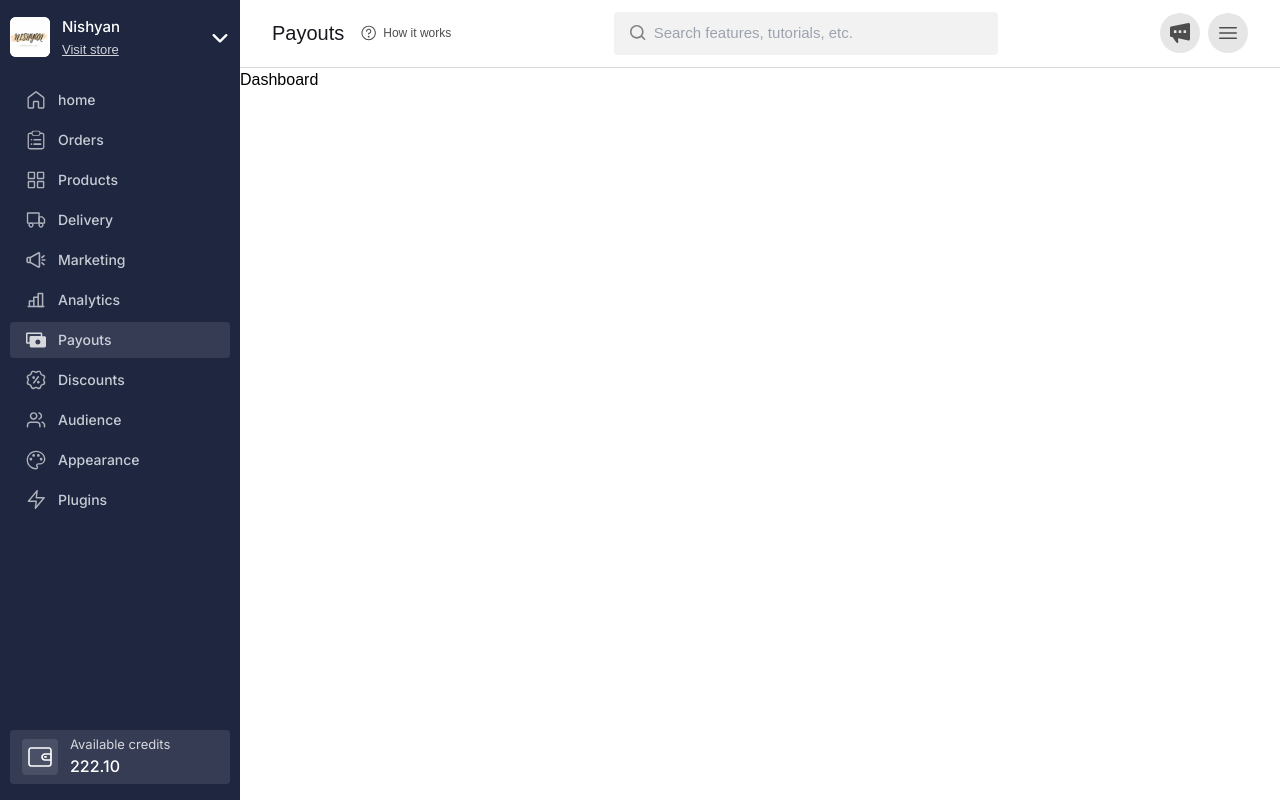
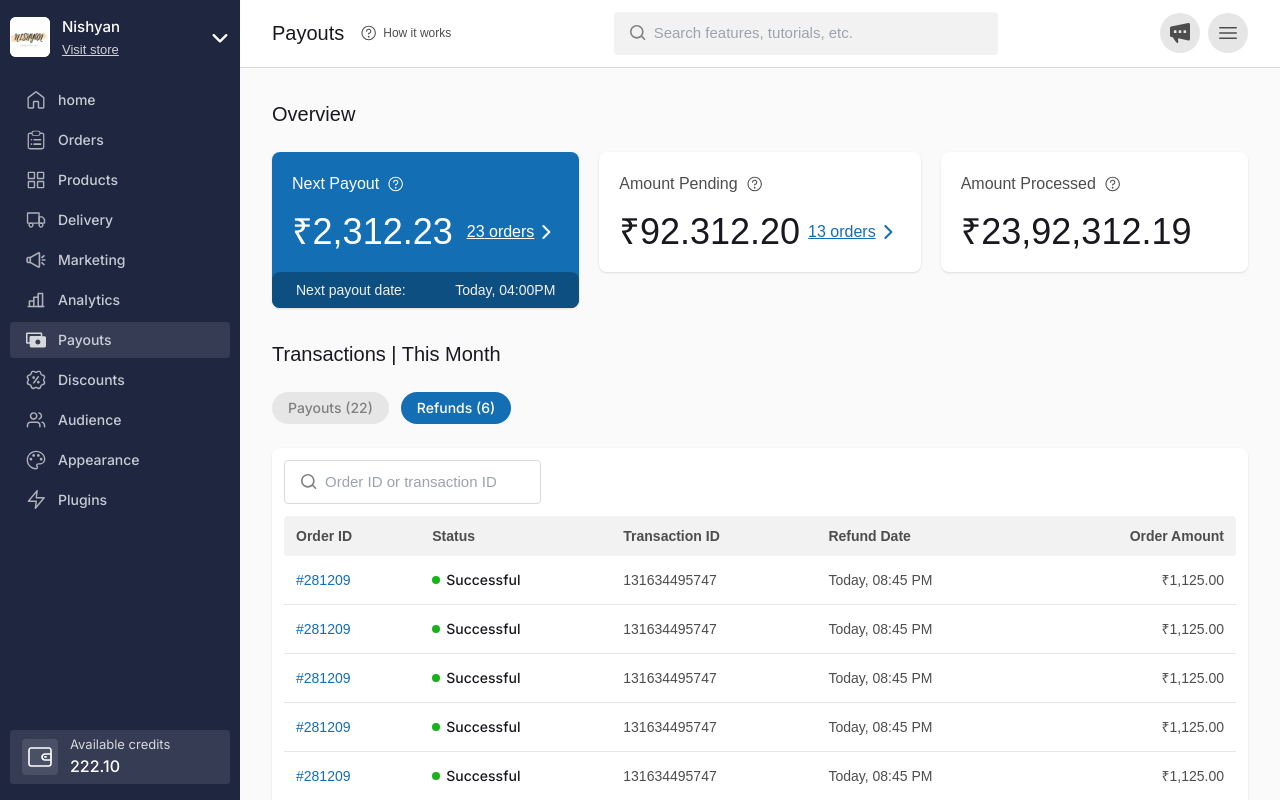
Before and after one commit to anoopraju31/100xdevs_cohort, a React (Vite) app in the folder week 8/week-8.1/dukaan-dashboard/: page / in a window 1280 px wide. Shown: the top 800 px of the page. Built offline with nearby package versions, Linux system fonts and the light colour scheme.

Commit message:
Week 8.1 - Dukaan Dashbaord: Dashboard Component - styled

```diff
--- a/week 8/week-8.1/dukaan-dashboard/src/App.jsx
+++ b/week 8/week-8.1/dukaan-dashboard/src/App.jsx
@@ -4,7 +4,7 @@ import Dashboard from './components/Dashboard'
 
 const App = () => {
 	return (
-		<div className='flex'>
+		<div className='flex bg-black-98'>
 			<div className='hidden lg:block'>
 				<Navbar />
 			</div>
--- a/week 8/week-8.1/dukaan-dashboard/src/components/Dashboard.jsx
+++ b/week 8/week-8.1/dukaan-dashboard/src/components/Dashboard.jsx
@@ -1,5 +1,66 @@
+import EnhancedRevenueCard from './EnhancedRevenueCard'
+import { RevenueCardWithBoxShadow } from './RevenueCard'
+import SearchInput from './SearchInput'
+import TabButton from './TabButton'
+import Table from './Table'
+
 const Dashboard = () => {
-	return <div>Dashboard</div>
+	return (
+		<main className='w-full p-3 smd:p-8 flex flex-col gap-8'>
+			<div className='flex flex-col gap-6'>
+				<div className='flex justify-between items-center'>
+					<h2 className='text-xl font-medium text-black-12'> Overview </h2>
+				</div>
+
+				<div className='flex flex-wrap gap-5'>
+					<div className='flex-1'>
+						<EnhancedRevenueCard />
+					</div>
+					<div className='flex-1'>
+						<RevenueCardWithBoxShadow
+							title='Amount Pending'
+							amount='₹92.312.20'
+							orderCount={13}
+						/>
+					</div>
+					<div className='flex-1'>
+						<RevenueCardWithBoxShadow
+							title='Amount Processed'
+							amount='₹23,92,312.19'
+						/>
+					</div>
+				</div>
+			</div>
+
+			<div className='w-full flex flex-col gap-6'>
+				<div className='flex flex-col gap-6'>
+					<h2 className='text-xl font-medium text-black-12 capitalize'>
+						Transactions | This Month
+					</h2>
+
+					<div className='flex gap-3'>
+						<TabButton title='Payouts' quantity={22} />
+						<TabButton title='Refunds' quantity={6} isActive />
+					</div>
+				</div>
+
+				<div className='w-full p-3 pb-2 rounded-lg bg-black-100 shadow flex flex-col gap-3'>
+					<div className='flex flex-col sm:flex-row justify-between items-center'>
+						<div className='flex-1 sm:flex-none w-full sm:w-fit'>
+							<SearchInput
+								variant='outlined'
+								placeholder='Order ID or transaction ID'
+							/>
+						</div>
+					</div>
+
+					<div className='max-w-[var(--ww)] t rounded-t overflow-x-auto'>
+						<Table />
+					</div>
+				</div>
+			</div>
+		</main>
+	)
 }
 
 export default Dashboard
```
